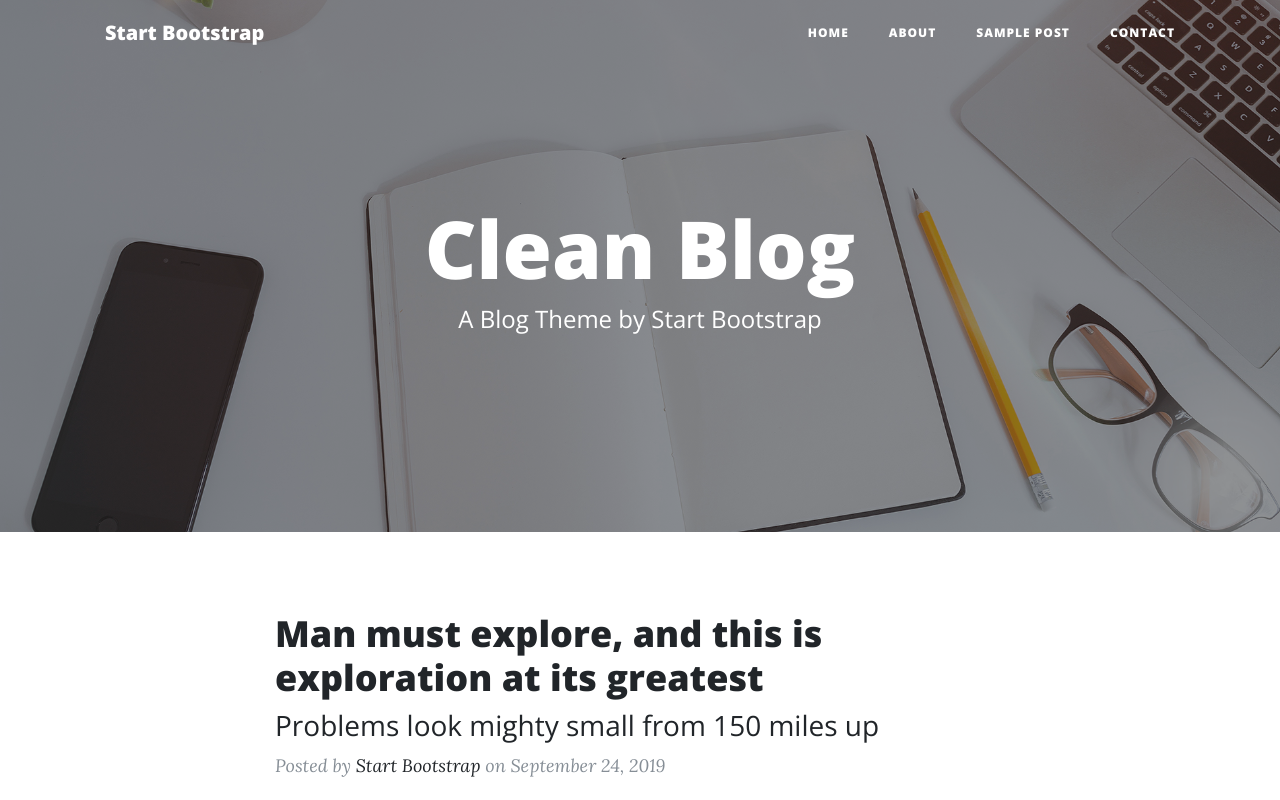
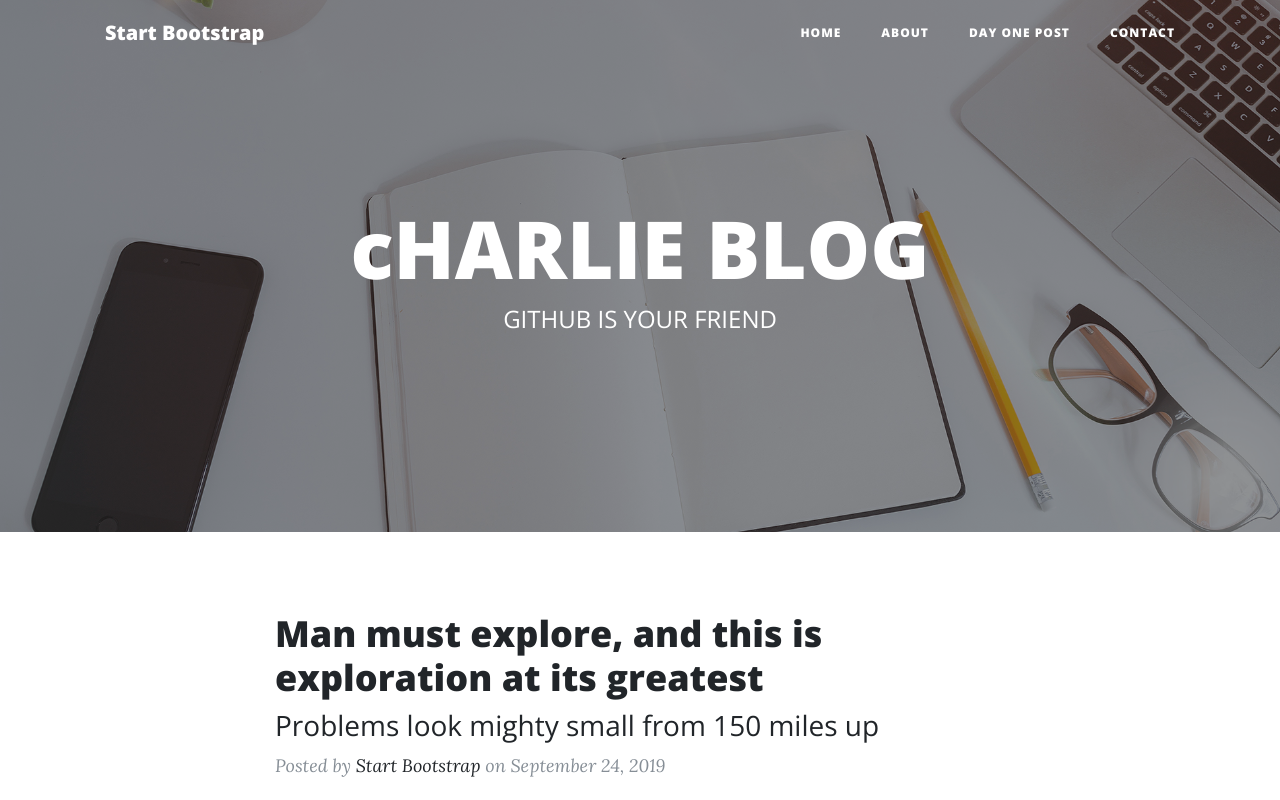
Before and after one commit to charles463/charlies-blog, a website: page index.html in a window 1280 px wide. Shown: the top 800 px of the page. Drawn offline with nearby package versions, Linux system fonts and the light colour scheme.

Commit message:
NEW START

```diff
--- a/index.html
+++ b/index.html
@@ -42,7 +42,7 @@
             <a class="nav-link" href="about.html">About</a>
           </li>
           <li class="nav-item">
-            <a class="nav-link" href="post.html">Sample Post</a>
+            <a class="nav-link" href="DAYONE.html">DAY ONE POST</a>
           </li>
           <li class="nav-item">
             <a class="nav-link" href="contact.html">Contact</a>
@@ -59,8 +59,8 @@
       <div class="row">
         <div class="col-lg-8 col-md-10 mx-auto">
           <div class="site-heading">
-            <h1>Clean Blog</h1>
-            <span class="subheading">A Blog Theme by Start Bootstrap</span>
+            <h1>cHARLIE BLOG</h1>
+            <span class="subheading">GITHUB IS YOUR FRIEND</span>
           </div>
         </div>
       </div>
```
